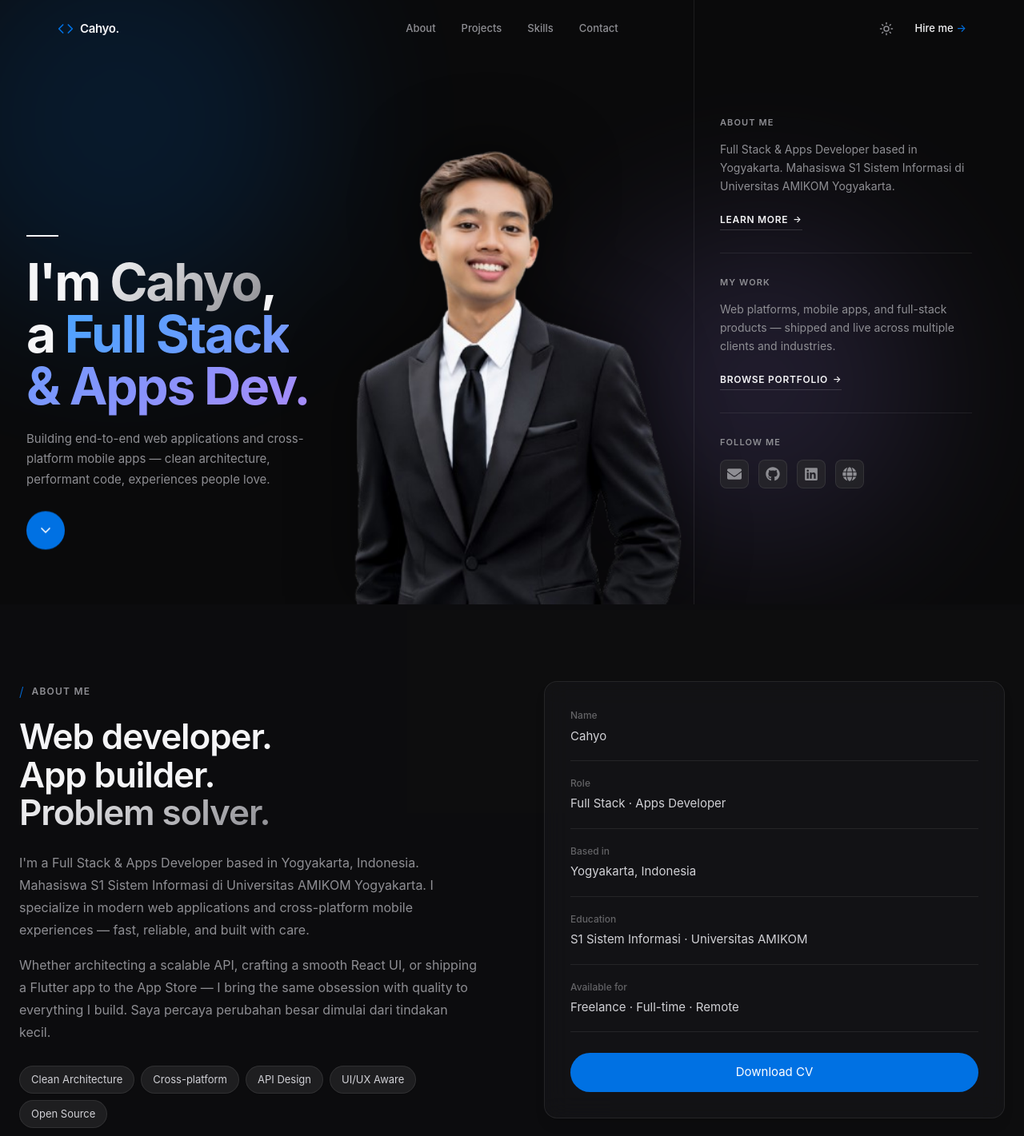
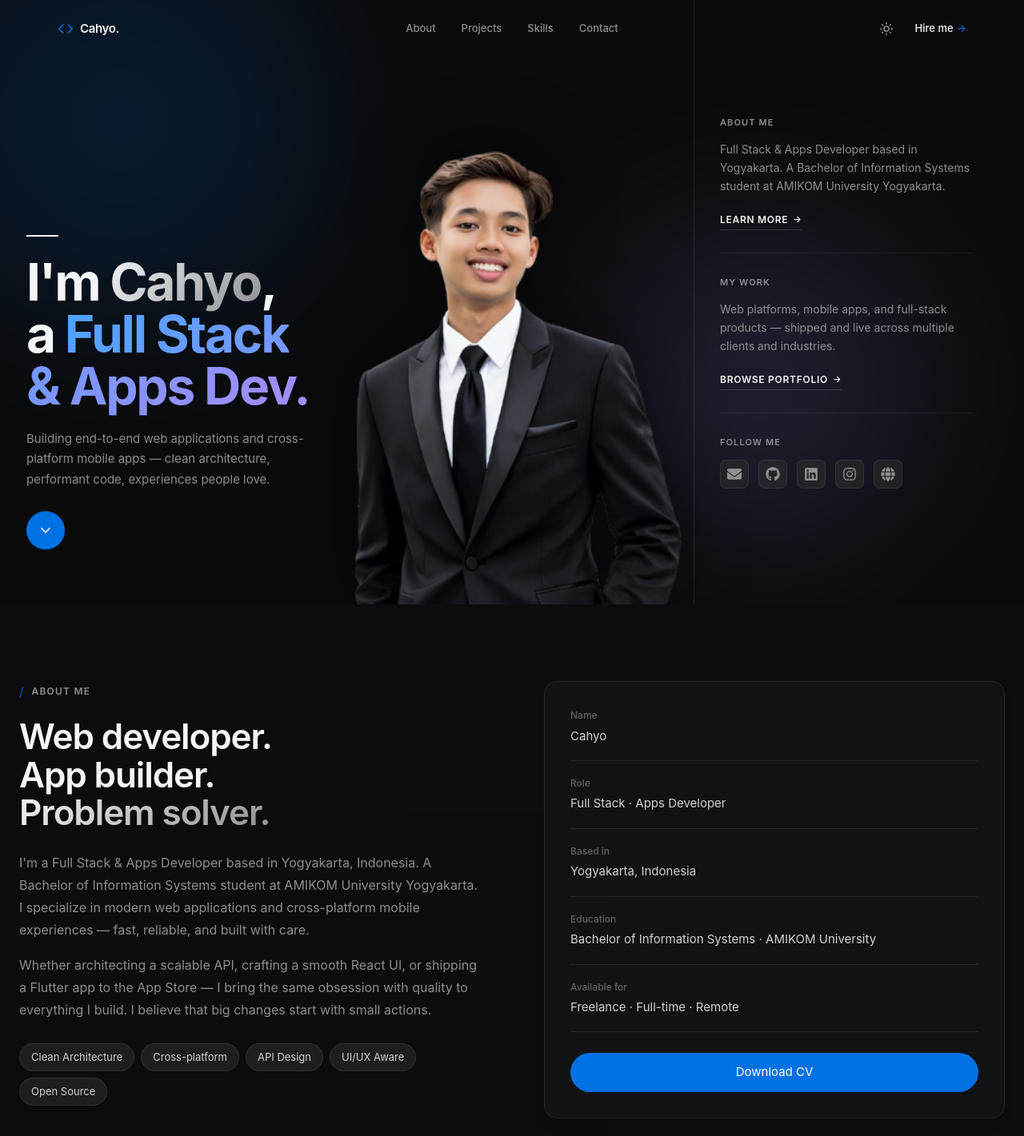
Before and after one commit to Cahyooo12/portfolio-cahyo-v2, a React (Vite) app in the folder client/: page / in a window 1280 px wide. Shown: the top 1421 px of the page at 80% size. Built offline with nearby package versions, Linux system fonts and the light colour scheme.

Commit message:
Translate Indonesian content to English and update social links

```diff
--- a/client/index.html
+++ b/client/index.html
@@ -1,5 +1,5 @@
 <!doctype html>
-<html lang="id">
+<html lang="en">
 
 <head>
   <meta charset="UTF-8" />
--- a/client/src/sections/About.jsx
+++ b/client/src/sections/About.jsx
@@ -16,10 +16,10 @@ export default function About() {
           </h2>
           <div className="text-[16px] leading-[1.75] text-text-tertiary">
             <p className="mb-4">
-              I'm a Full Stack & Apps Developer based in Yogyakarta, Indonesia. Mahasiswa S1 Sistem Informasi di Universitas AMIKOM Yogyakarta. I specialize in modern web applications and cross-platform mobile experiences — fast, reliable, and built with care.
+              I'm a Full Stack & Apps Developer based in Yogyakarta, Indonesia. A Bachelor of Information Systems student at AMIKOM University Yogyakarta. I specialize in modern web applications and cross-platform mobile experiences — fast, reliable, and built with care.
             </p>
             <p className="mb-4">
-              Whether architecting a scalable API, crafting a smooth React UI, or shipping a Flutter app to the App Store — I bring the same obsession with quality to everything I build. Saya percaya perubahan besar dimulai dari tindakan kecil.
+              Whether architecting a scalable API, crafting a smooth React UI, or shipping a Flutter app to the App Store — I bring the same obsession with quality to everything I build. I believe that big changes start with small actions.
             </p>
           </div>
 
@@ -67,7 +67,7 @@ export default function About() {
             <div className="h-[1px] bg-border-subtle" />
             <div className="flex flex-col gap-1">
               <span className="text-[12px] font-medium text-text-muted">Education</span>
-              <span className="text-[15px] text-text-secondary">S1 Sistem Informasi · Universitas AMIKOM</span>
+              <span className="text-[15px] text-text-secondary">Bachelor of Information Systems · AMIKOM University</span>
             </div>
             <div className="h-[1px] bg-border-subtle" />
             <div className="flex flex-col gap-1">
--- a/client/src/sections/Contact.jsx
+++ b/client/src/sections/Contact.jsx
@@ -1,6 +1,6 @@
 import { useState, useEffect } from 'react';
 import { FileText } from 'lucide-react';
-import { FaEnvelope, FaGithub, FaLinkedin, FaGlobe } from 'react-icons/fa';
+import { FaEnvelope, FaGithub, FaLinkedin, FaGlobe, FaInstagram } from 'react-icons/fa';
 import ScrollReveal from '../components/ScrollReveal';
 
 export default function Contact() {
@@ -87,11 +87,14 @@ export default function Contact() {
             <a href="mailto:Cahsirat05@gmail.com" className="flex items-center gap-1.5 text-[14px] text-text-tertiary transition-colors hover:text-accent-blue-light">
               <FaEnvelope size={16} /> Email
             </a>
-            <a href="https://github.com/Cahyooo12" className="flex items-center gap-1.5 text-[14px] text-text-tertiary transition-colors hover:text-accent-blue-light">
+            <a href="https://github.com/Cahyooo12" target="_blank" rel="noreferrer" className="flex items-center gap-1.5 text-[14px] text-text-tertiary transition-colors hover:text-accent-blue-light">
               <FaGithub size={16} /> GitHub
             </a>
-            <a href="https://www.linkedin.com/in/Cahyo" target="_blank" rel="noreferrer" className="flex items-center gap-1.5 text-[14px] text-text-tertiary transition-colors hover:text-accent-blue-light">
+            <a href="https://www.linkedin.com/in/cahyo-/" target="_blank" rel="noreferrer" className="flex items-center gap-1.5 text-[14px] text-text-tertiary transition-colors hover:text-accent-blue-light">
               <FaLinkedin size={16} /> LinkedIn
+            </a>
+            <a href="https://www.instagram.com/cahyo_sirat05/" target="_blank" rel="noreferrer" className="flex items-center gap-1.5 text-[14px] text-text-tertiary transition-colors hover:text-accent-blue-light">
+              <FaInstagram size={16} /> Instagram
             </a>
             <a href="https://cahyodev.my.id" target="_blank" rel="noreferrer" className="flex items-center gap-1.5 text-[14px] text-text-tertiary transition-colors hover:text-accent-blue-light">
               <FaGlobe size={16} /> Website
--- a/client/src/sections/Hero.jsx
+++ b/client/src/sections/Hero.jsx
@@ -1,5 +1,5 @@
 import { ChevronDown } from 'lucide-react';
-import { FaEnvelope, FaGithub, FaLinkedin, FaGlobe } from 'react-icons/fa';
+import { FaEnvelope, FaGithub, FaLinkedin, FaGlobe, FaInstagram } from 'react-icons/fa';
 import { motion } from 'framer-motion';
 import profileImg from '../assets/profile.png';
 
@@ -46,7 +46,7 @@ export default function Hero() {
           >
             <div className="mb-6 h-[2px] w-10 bg-text-primary" />
             <h1 className="mb-5 font-display text-[clamp(42px,5vw,64px)] font-bold leading-[1.02] tracking-[-0.035em] text-text-primary">
-              I'm <span className="text-gradient">Cahyo</span>,<br/>a <span className="text-gradient-accent">Full Stack<br/>&amp; Apps Dev.</span>
+              I'm <span className="text-gradient">Cahyo</span>,<br />a <span className="text-gradient-accent">Full Stack<br />&amp; Apps Dev.</span>
             </h1>
             <p className="mb-9 max-w-[360px] text-[15px] leading-[1.7] text-text-tertiary">
               Building end-to-end web applications and cross-platform mobile apps — clean architecture, performant code, experiences people love.
@@ -67,7 +67,7 @@ export default function Hero() {
           <div className="border-b border-border-subtle py-7 first:pt-0 last:border-0 last:pb-0">
             <p className="mb-3 text-[11px] font-semibold uppercase tracking-[0.1em] text-text-tertiary">About Me</p>
             <p className="mb-4 text-[14px] leading-[1.65] text-text-tertiary">
-              Full Stack & Apps Developer based in Yogyakarta. Mahasiswa S1 Sistem Informasi di Universitas AMIKOM Yogyakarta.
+              Full Stack & Apps Developer based in Yogyakarta. A Bachelor of Information Systems student at AMIKOM University Yogyakarta.
             </p>
             <a href="#about" className="inline-flex items-center gap-1.5 border-b border-border-medium pb-0.5 text-[12px] font-semibold uppercase tracking-[0.06em] text-text-primary transition-colors hover:border-accent-blue-light hover:text-accent-blue-light">
               Learn more <span className="text-[11px]">→</span>
@@ -88,8 +88,9 @@ export default function Hero() {
             <p className="mb-3 text-[11px] font-semibold uppercase tracking-[0.1em] text-text-tertiary">Follow Me</p>
             <div className="flex flex-wrap gap-3">
               <a href="mailto:Cahsirat05@gmail.com" className="flex h-9 w-9 items-center justify-center rounded-lg border border-border-subtle bg-bg-elevated text-[15px] text-text-tertiary transition-colors hover:border-accent-blue hover:bg-accent-blue hover:text-white" aria-label="Email"><FaEnvelope size={18} /></a>
-              <a href="https://github.com/Cahyooo12" className="flex h-9 w-9 items-center justify-center rounded-lg border border-border-subtle bg-bg-elevated text-[15px] text-text-tertiary transition-colors hover:border-accent-blue hover:bg-accent-blue hover:text-white" aria-label="GitHub"><FaGithub size={18} /></a>
-              <a href="https://www.linkedin.com/in/Cahyo" target="_blank" rel="noreferrer" className="flex h-9 w-9 items-center justify-center rounded-lg border border-border-subtle bg-bg-elevated text-[15px] text-text-tertiary transition-colors hover:border-accent-blue hover:bg-accent-blue hover:text-white" aria-label="LinkedIn"><FaLinkedin size={18} /></a>
+              <a href="https://github.com/Cahyooo12" target="_blank" rel="noreferrer" className="flex h-9 w-9 items-center justify-center rounded-lg border border-border-subtle bg-bg-elevated text-[15px] text-text-tertiary transition-colors hover:border-accent-blue hover:bg-accent-blue hover:text-white" aria-label="GitHub"><FaGithub size={18} /></a>
+              <a href="https://www.linkedin.com/in/cahyo-/" target="_blank" rel="noreferrer" className="flex h-9 w-9 items-center justify-center rounded-lg border border-border-subtle bg-bg-elevated text-[15px] text-text-tertiary transition-colors hover:border-accent-blue hover:bg-accent-blue hover:text-white" aria-label="LinkedIn"><FaLinkedin size={18} /></a>
+              <a href="https://www.instagram.com/cahyo_sirat05/" target="_blank" rel="noreferrer" className="flex h-9 w-9 items-center justify-center rounded-lg border border-border-subtle bg-bg-elevated text-[15px] text-text-tertiary transition-colors hover:border-accent-blue hover:bg-accent-blue hover:text-white" aria-label="Instagram"><FaInstagram size={18} /></a>
               <a href="https://cahyodev.my.id" target="_blank" rel="noreferrer" className="flex h-9 w-9 items-center justify-center rounded-lg border border-border-subtle bg-bg-elevated text-[15px] text-text-tertiary transition-colors hover:border-accent-blue hover:bg-accent-blue hover:text-white" aria-label="Website"><FaGlobe size={18} /></a>
             </div>
           </div>
```
